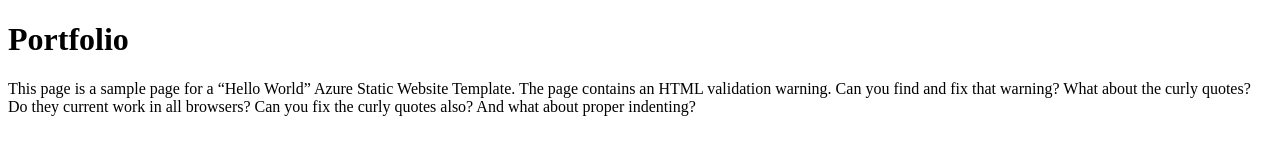
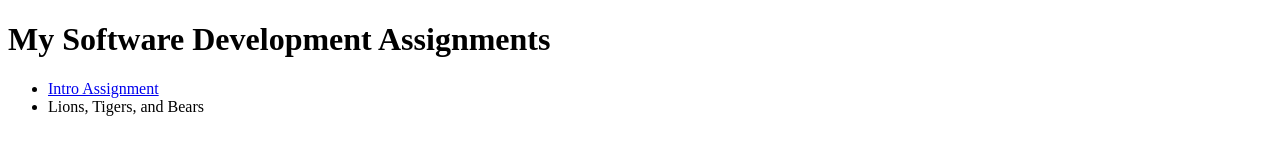
Before and after one commit to tonykochev/Portfolio, a plain HTML site: page index.html in a window 1280 px wide. Drawn offline with Linux system fonts and the light colour scheme.

Commit message:
updated index to include the assignments

```diff
--- a/index.html
+++ b/index.html
@@ -1,12 +1,16 @@
 <!DOCTYPE html>
 <html>
 <head>
-<title>Tony Kochev</title>
+    <meta charset="UTF-8">
+    <meta name="viewport" content="width=device-width, initial-scale=1.0">
+    <title>Tony Kochev Portfolio</title>
+    <link rel="stylesheet" href="style.css">
 </head>
 <body>
-<h1>Portfolio</h1>
-<p>This page is a sample page for a “Hello World” Azure Static Website Template. The page contains an HTML validation warning.
-Can you find and fix that warning? What about the curly quotes? Do they current work in all browsers? Can you fix the curly
-quotes also? And what about proper indenting?</p>
+    <h1>My Software Development Assignments</h1>
+    <ul>
+        <li> <a href="https://salmon-bay-041dcf50f.1.azurestaticapps.net">Intro Assignment</a></li>
+        <li> <a href="https://ltb-tak3-h6cnffdjcrara4dt.canadacentral-01.azurewebsites.net"></a>Lions, Tigers, and Bears</li>
+    </ul>
 </body>
 </html>
```
Also changed, not shown: style.css (added).
